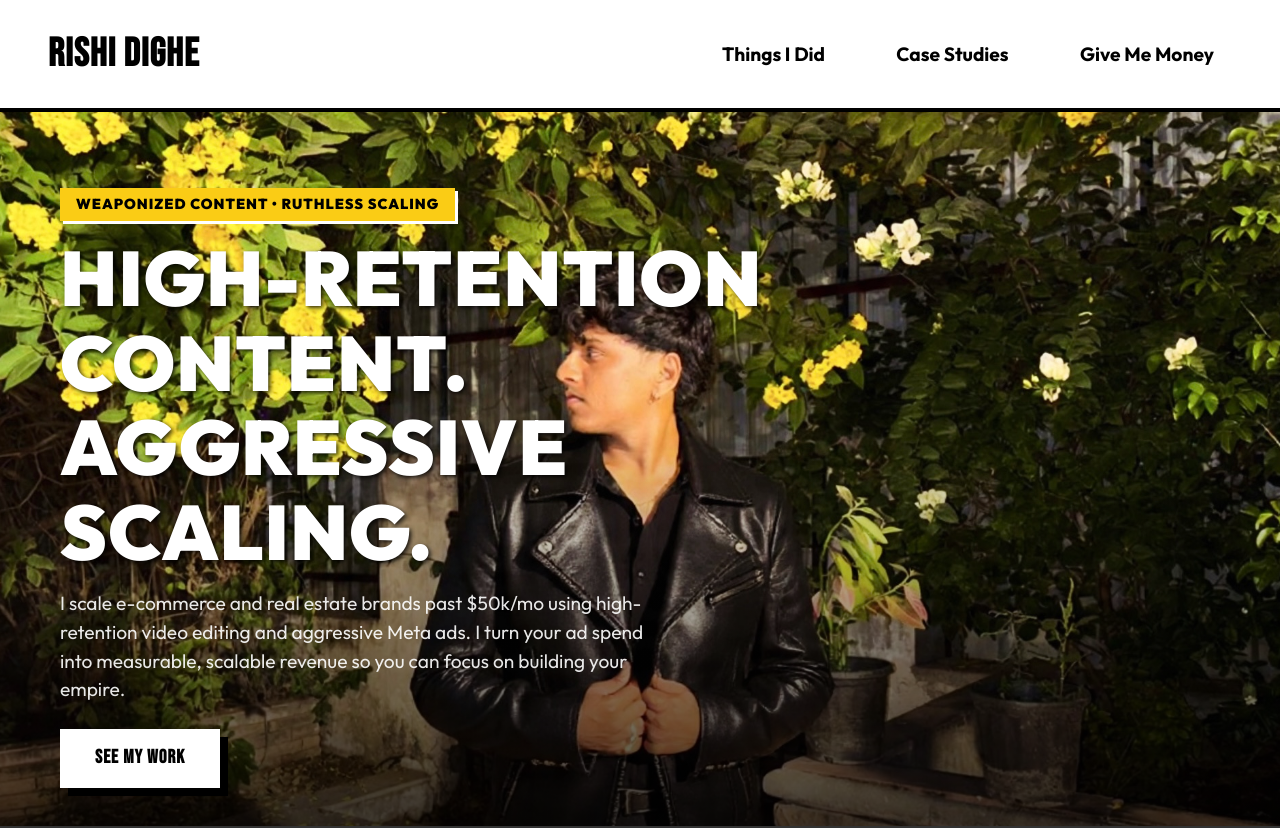
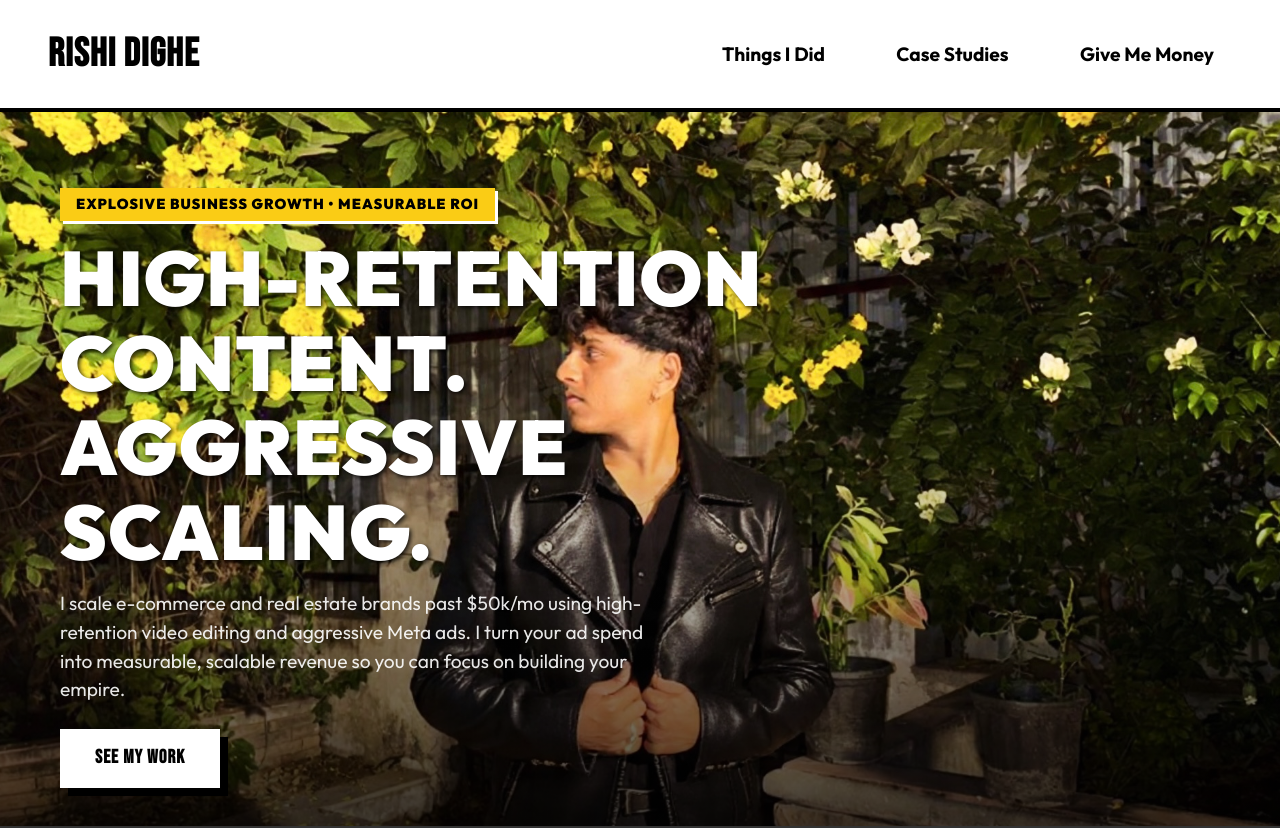
Before and after one commit to rishidighe/Rishi-portfolio, a plain HTML site: page index.html in a window 1280 px wide. Shown: the top 828 px of the page. Drawn offline with Linux system fonts and the light colour scheme.

Commit message:
Update badge to focus on business growth

```diff
--- a/index.html
+++ b/index.html
@@ -36,7 +36,7 @@
         <div style="position: absolute; bottom: 0; left: 0; right: 0; height: 60%; background: linear-gradient(to top, rgba(0,0,0,0.9), transparent); z-index: 1;"></div>
 
         <div style="z-index: 2; text-align: left; max-width: 800px; padding: 40px; margin-bottom: 80px; margin-left: 20px;">
-            <span style="display: inline-block; background: var(--yellow); color: black; font-size: 0.9rem; font-weight: 900; letter-spacing: 1px; text-transform: uppercase; padding: 6px 16px; margin-bottom: 15px; box-shadow: 3px 3px 0px white;">Weaponized Content • Ruthless Scaling</span>
+            <span style="display: inline-block; background: var(--yellow); color: black; font-size: 0.9rem; font-weight: 900; letter-spacing: 1px; text-transform: uppercase; padding: 6px 16px; margin-bottom: 15px; box-shadow: 3px 3px 0px white;">Explosive Business Growth • Measurable ROI</span>
             <h1 style="color: white; text-shadow: 2px 2px 4px rgba(0,0,0,0.8); font-size: clamp(3rem, 6vw, 5rem); margin-bottom: 15px; line-height: 1.1; font-family: 'Outfit', sans-serif !important; font-weight: 900;">HIGH-RETENTION CONTENT.<br>AGGRESSIVE SCALING.</h1>
             <p style="font-size: 1.2rem; color: rgba(255,255,255,0.9); margin-bottom: 25px; line-height: 1.5; max-width: 600px;">I scale e-commerce and real estate brands past $50k/mo using high-retention video editing and aggressive Meta ads. I turn your ad spend into measurable, scalable revenue so you can focus on building your empire.</p>
             <a href="#work" class="brutal-btn" style="background: white; color: black; border: none; font-size: 1.2rem; padding: 15px 35px; border-radius: 0;">SEE MY WORK</a>
```
